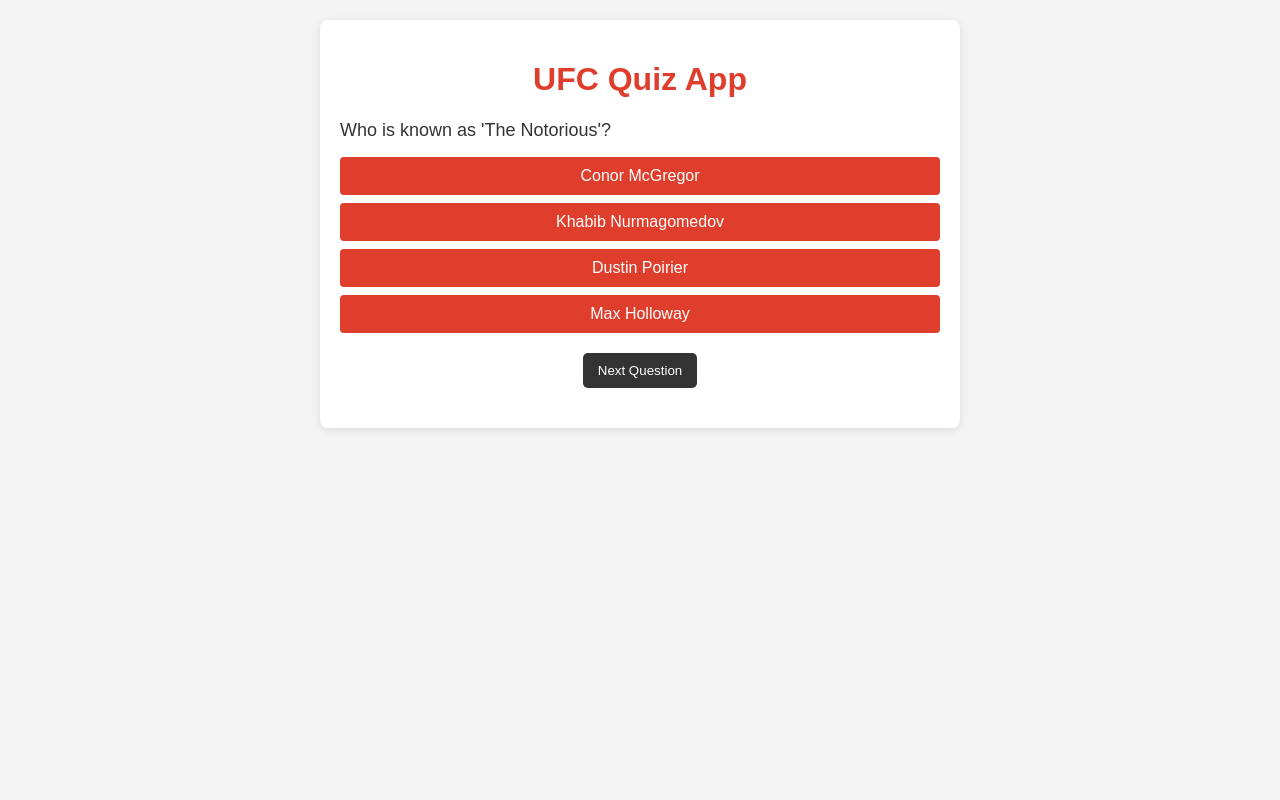
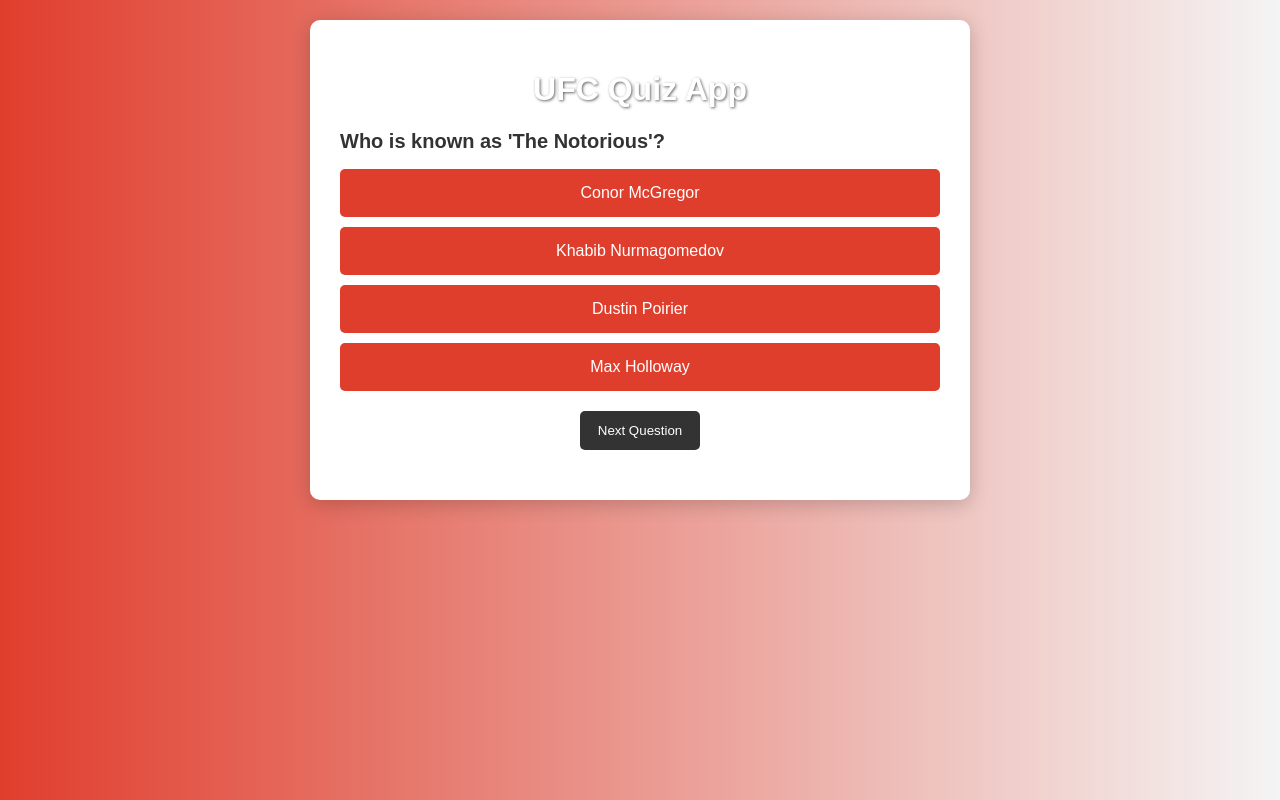
Before and after one commit to AlamIftikar/UFC-QUIZ-APP-2, a plain HTML site: page index.html in a window 1280 px wide. Drawn offline with Linux system fonts and the light colour scheme.

Commit message:
Update index.html

```diff
--- a/index.html
+++ b/index.html
@@ -6,27 +6,33 @@
     <title>UFC Quiz App</title>
     <style>
         body {
-            font-family: Arial, sans-serif;
-            background-color: #f4f4f4;
+            font-family: 'Arial', sans-serif;
+            background: linear-gradient(to right, #e03e2d, #f4f4f4);
             color: #333;
             margin: 0;
             padding: 20px;
         }
         h1 {
             text-align: center;
-            color: #e03e2d;
+            color: #fff;
+            text-shadow: 1px 1px 3px rgba(0, 0, 0, 0.6);
         }
         .quiz-container {
             max-width: 600px;
             margin: auto;
             background: white;
-            padding: 20px;
-            border-radius: 8px;
-            box-shadow: 0 2px 10px rgba(0, 0, 0, 0.1);
+            padding: 30px;
+            border-radius: 10px;
+            box-shadow: 0 4px 20px rgba(0, 0, 0, 0.2);
+            transition: transform 0.3s;
+        }
+        .quiz-container:hover {
+            transform: scale(1.02);
         }
         .question {
-            font-size: 18px;
+            font-size: 20px;
             margin-bottom: 15px;
+            font-weight: bold;
         }
         .answers {
             list-style: none;
@@ -35,31 +41,36 @@
         .answers li {
             background: #e03e2d;
             color: white;
-            padding: 10px;
-            margin: 8px 0;
-            border-radius: 4px;
+            padding: 15px;
+            margin: 10px 0;
+            border-radius: 5px;
             cursor: pointer;
             text-align: center;
+            transition: background 0.3s;
         }
         .answers li:hover {
             background: #c72c24;
+            transform: translateY(-2px);
         }
         .result {
             display: none;
             text-align: center;
+            margin-top: 20px;
         }
         .btn {
             display: block;
             margin: 20px auto;
-            padding: 10px 15px;
+            padding: 12px 18px;
             background: #333;
             color: white;
             border: none;
             border-radius: 5px;
             cursor: pointer;
+            transition: background 0.3s, transform 0.3s;
         }
         .btn:hover {
             background: #555;
+            transform: translateY(-2px);
         }
     </style>
 </head>
```
